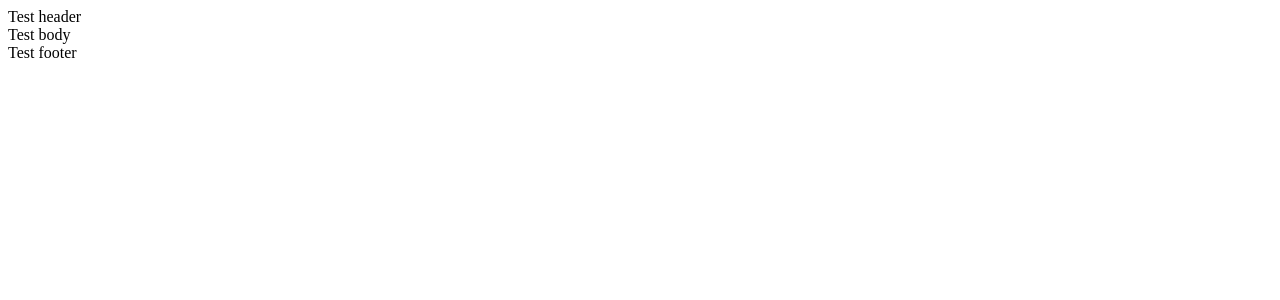
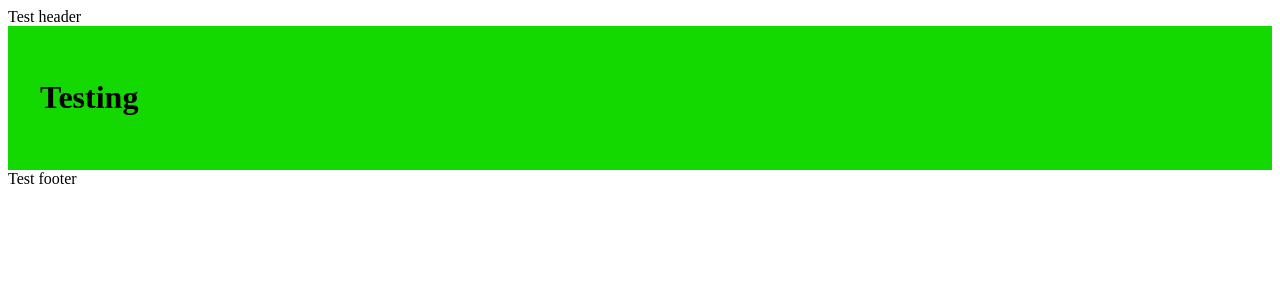
Before and after one commit to austinengelbrecht/toxictournaments, a Vue app: page / in a window 1280 px wide. Shown: the top 300 px of the page. Built offline with nearby package versions, Linux system fonts and the light colour scheme.

Commit message:
Colors | Texting ultilities

```diff
--- /dev/null
+++ b/src/components/Test.vue
@@ -0,0 +1,11 @@
+<template>
+  <div class="bg-toxic">
+    <h1>Testing</h1>
+  </div>
+</template>
+
+<style lang="scss" scoped>
+div {
+  padding: 2rem;
+}
+</style>
--- a/src/views/HomeView.vue
+++ b/src/views/HomeView.vue
@@ -1,7 +1,9 @@
-<script setup></script>
+<script setup>
+import Test from "../components/Test.vue";
+</script>
 
 <template>
   <main>
-    <div class="bg-onyx-2">Test body</div>
+    <Test />
   </main>
 </template>
```
